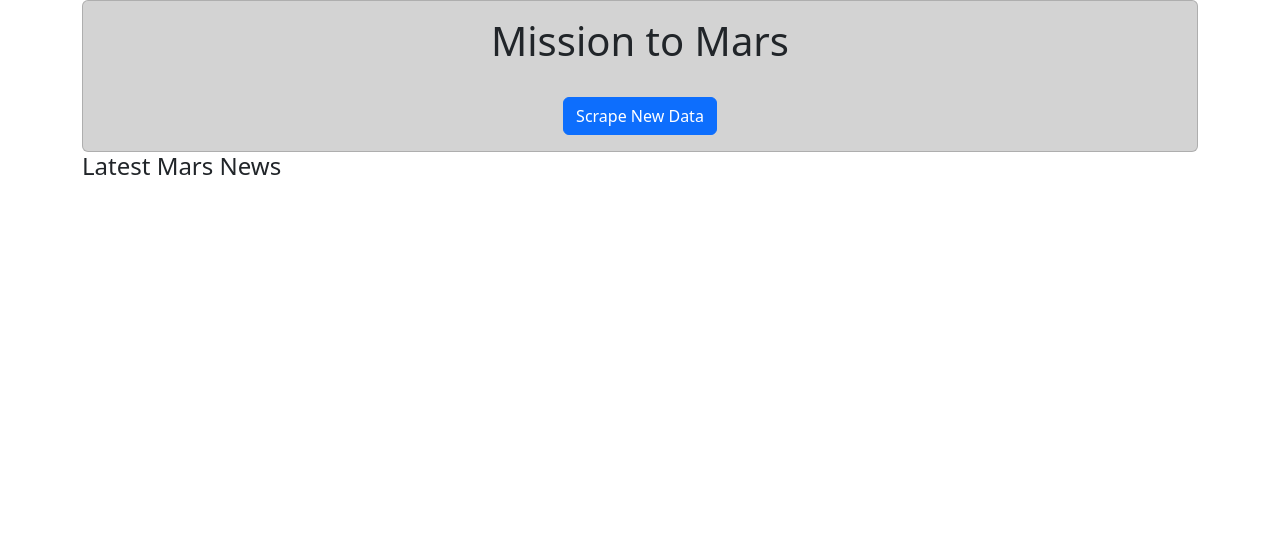
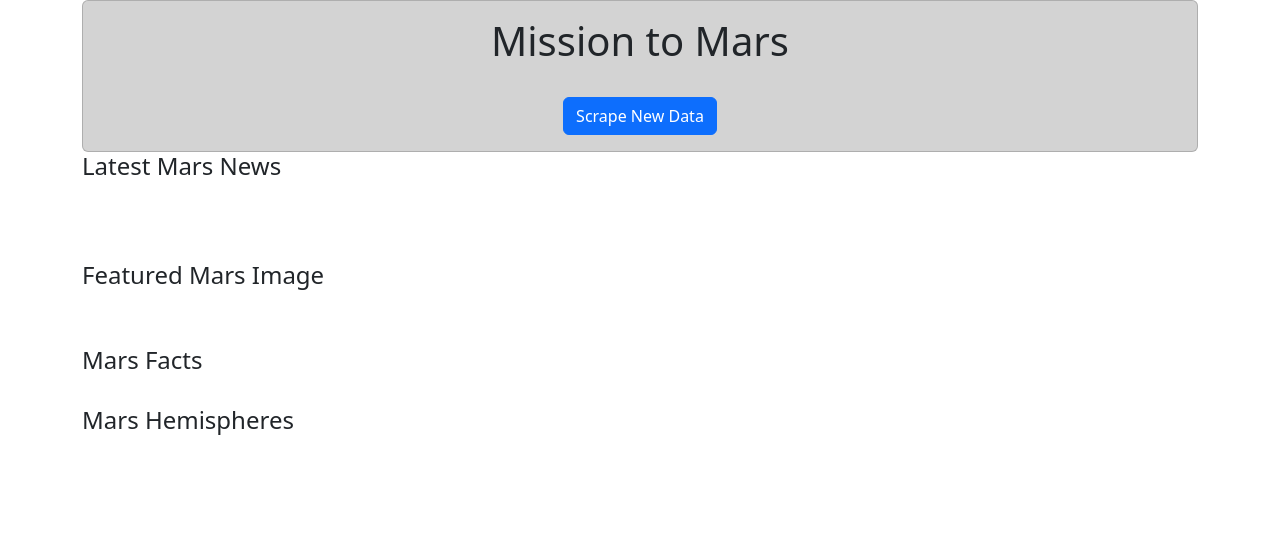
Before and after one commit to billthedataguy/web-scraping-challenge, a Flask app: template templates/index.html in a window 1280 px wide. Shown: the top 538 px of the page. Run offline with Flask 2, Linux system fonts and the light colour scheme; the template is opened without the code that fills it, so the values that code supplies are empty; some libraries are stand-ins or nearby versions.

Commit message:
Styling the landing page

```diff
--- a/app.py
+++ b/app.py
@@ -11,9 +11,9 @@ mongo = PyMongo(app, uri="mongodb://localhost:27017/mars_app")
 @app.route("/")
 def index():
 
-    some_data = mongo.db.mars.find_one()
+    mars_data = mongo.db.mars.find_one()
 
-    return render_template("index.html", some_data=some_data)
+    return render_template("index.html", mars_data=mars_data)
 
 @app.route("/scrape")
 def scrape():
--- a/templates/index.html
+++ b/templates/index.html
@@ -28,11 +28,15 @@
         <div class="card-body text-center">
 
           <h1 class="card-title text-center">Mission to Mars</h1><br>
-          <a href="/scrape" class="btn btn-primary">Scrape New Data</a>
+          <a href="/scrape" class="btn btn-primary btn-lrg" role="button">Scrape New Data</a>
 
         </div>
 
-      </div>
+    </div>
+
+  </div>
+
+  <div class="container col-md-12">
 
 
     <div class="row" id="news_deliverable">
@@ -41,15 +45,73 @@
 
         <h4 class="heading">Latest Mars News</h4>
         <br>
-        <small>{{some_data.news_title}}</small>
+        <small>{{mars_data.news_title}}</small>
         <br>
-        <small>{{some_data.news_paragraph}}</small>
+        <small>{{mars_data.news_paragraph}}</small>
+        <br>
+
+      </div>
+
+    </div>
+
+    <div class="row" id="featured_image_deliverable">
+
+      <div class="col-md-12">
+
+        <h4 class="heading">Featured Mars Image</h4>
+        <br>
+
+        <img src={{ mars_data.image_featured_url }}>
         <br>
 
 
       </div>
 
     </div>
+
+    <div class="row" id="table_deliverable">
+
+      <div class="col-md-12">
+
+        <h4 class="heading">Mars Facts</h4>
+        <br>
+        <div class="table-responsive">
+
+          {{ mars_data.html_table }}
+
+        </div>
+
+
+
+      </div>
+
+    </div>
+
+
+    <div class="row" id="tifs_deliverable">
+
+      <div class="col-md-12">
+
+        <h4 class="heading">Mars Hemispheres</h4>
+        <br>
+
+        {%    for tif in mars_data.tifs   %}
+
+                <img src={{ tif[1] }}>
+                <br>
+                {{  tif[0]  }}
+
+                <br><br><br>
+
+        {%   endfor    %}
+
+        <br><br><br>
+
+      </div>
+
+    </div>
+
+
 
   </div>
 
```
Also changed, not shown: scrape_mars.py (+9 -8 lines), 1 other file.
